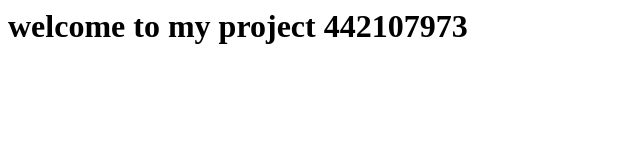
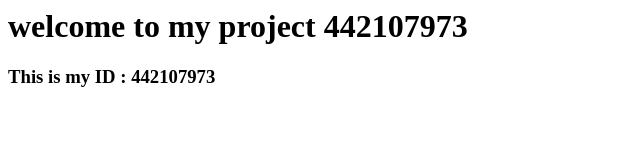
Before and after one commit to 7El1/my-project-442107973-remote, a plain HTML site: page index.html in a window 1280 px wide. Shown: the whole page, without its empty margins (0-640 px from the left). Drawn offline with Linux system fonts and the light colour scheme.

Commit message:
C2:Added my ID to index.html

```diff
--- a/index.html
+++ b/index.html
@@ -4,5 +4,6 @@
 </head>
 <body>
 <h1> welcome to my project 442107973 </h1>
+<h3>This is my ID : 442107973</h3>
 </body>
 </html>
```
